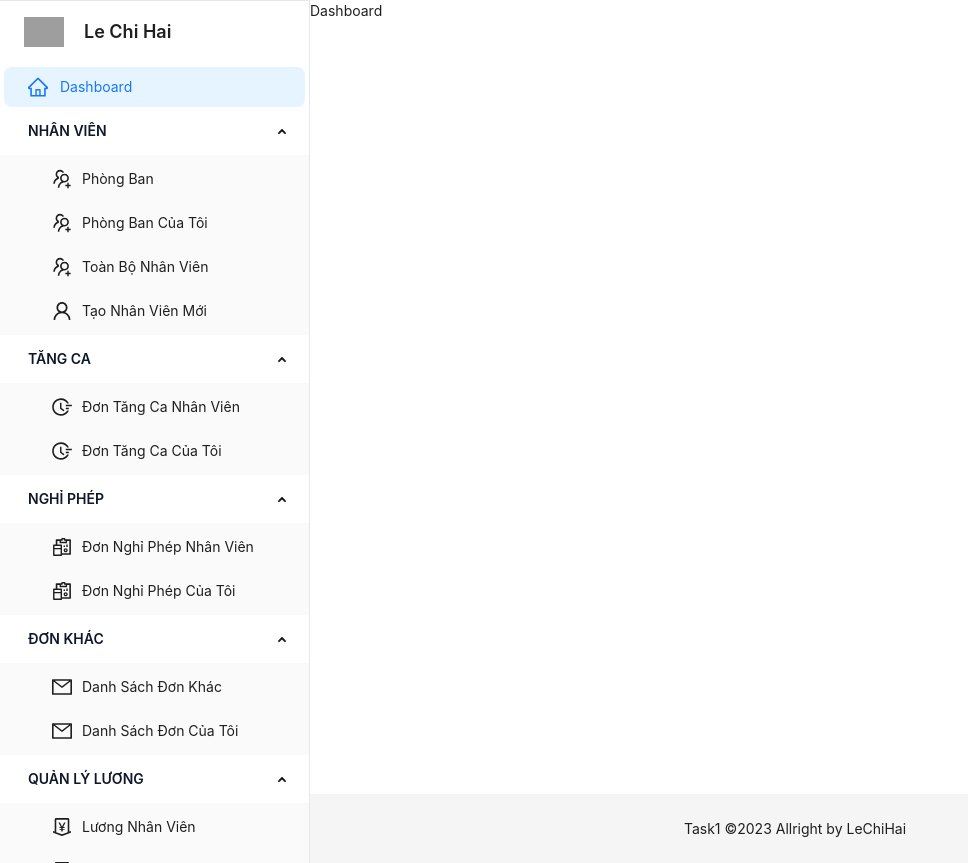
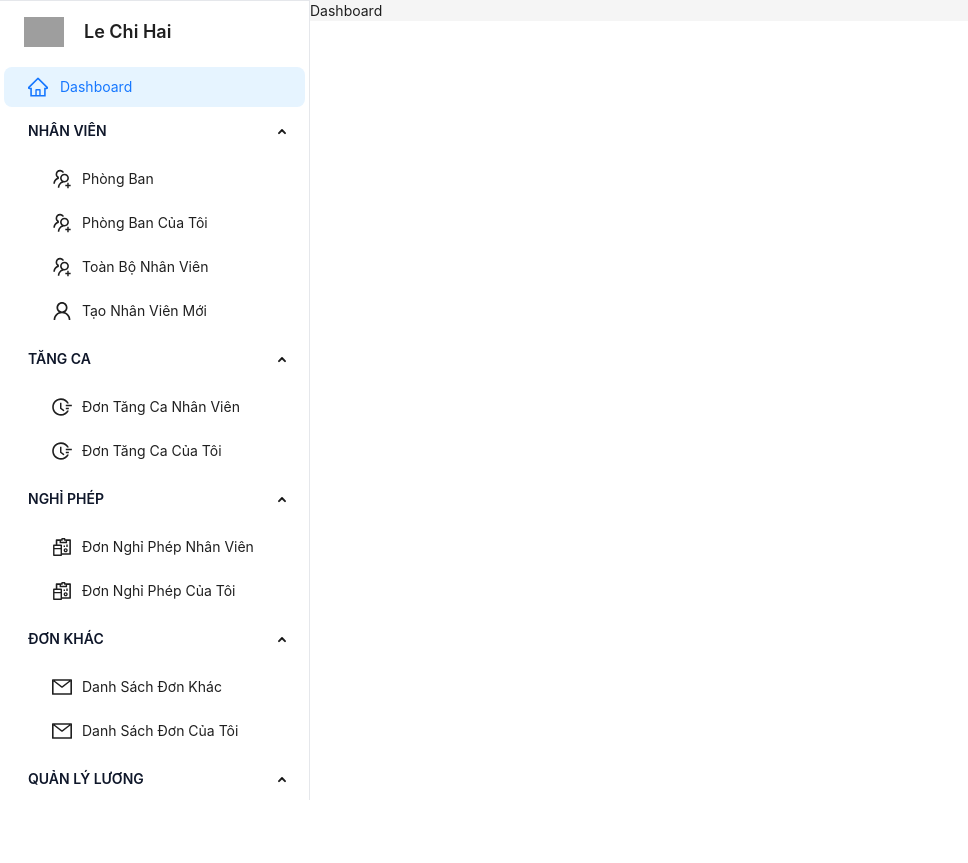
Before and after one commit to lehai4/antd-task1, a React (Create React App) app: page / in a window 1280 px wide. Shown: the whole page, without its empty margins (0-968 px from the left). After the commit the page ends 800 px from the top, so only its background shows below. Built offline with nearby package versions, Linux system fonts and the light colour scheme; grey boxes are pictures that could not be loaded.

Commit message:
fix scrollbar

```diff
--- a/src/App.tsx
+++ b/src/App.tsx
@@ -25,24 +25,31 @@ const App: React.FC = () => {
           draggable
           pauseOnHover
         />
-        <Layout>
+
+        <Layout hasSider>
           <Sider
-            breakpoint="lg"
-            collapsedWidth="0"
             width={310}
             className="border-r border-t"
-            trigger={null}
-            collapsible
+            style={{
+              overflow: "auto",
+              height: "100vh",
+              position: "fixed",
+              left: 0,
+              top: 0,
+              bottom: 0,
+            }}
           >
             <SideMenu />
           </Sider>
-          <Layout>
-            <Content style={{ background: "#fff" }}>
-              <Router />
+          <Layout style={{ marginLeft: 310 }}>
+            <Content style={{ overflow: "initial" }}>
+              <div>
+                <Router />
+              </div>
             </Content>
-            <Footer style={{ textAlign: "center" }}>
+            {/* <Footer style={{ textAlign: "center" }}>
               Task1 ©2023 Allright by LeChiHai
-            </Footer>
+            </Footer> */}
           </Layout>
         </Layout>
       </GlobalStyle>
--- a/src/GlobalStyle/GlobalStyle.css
+++ b/src/GlobalStyle/GlobalStyle.css
@@ -17,14 +17,7 @@ body {
 }
 
 /* color-picker style  */
-.scroll {
-  height: 100%;
-  width: 100%;
-  overflow: hidden;
-  position: relative;
+
+.ant-menu-sub {
+  background-color: #fff !important;
 }
-.scroll-bar {
-  inset: 0;
-  overflow: hidden scroll;
-  position: absolute;
-}
--- a/src/components/SideMenu/index.tsx
+++ b/src/components/SideMenu/index.tsx
@@ -171,8 +171,7 @@ const SideMenu = () => {
           navigate(item.key);
         }}
         style={{
-          maxHeight: "100vh",
-          overflowY: "scroll",
+          background: "#FFFFFF",
           borderRight: 0,
         }}
         items={items}
```
